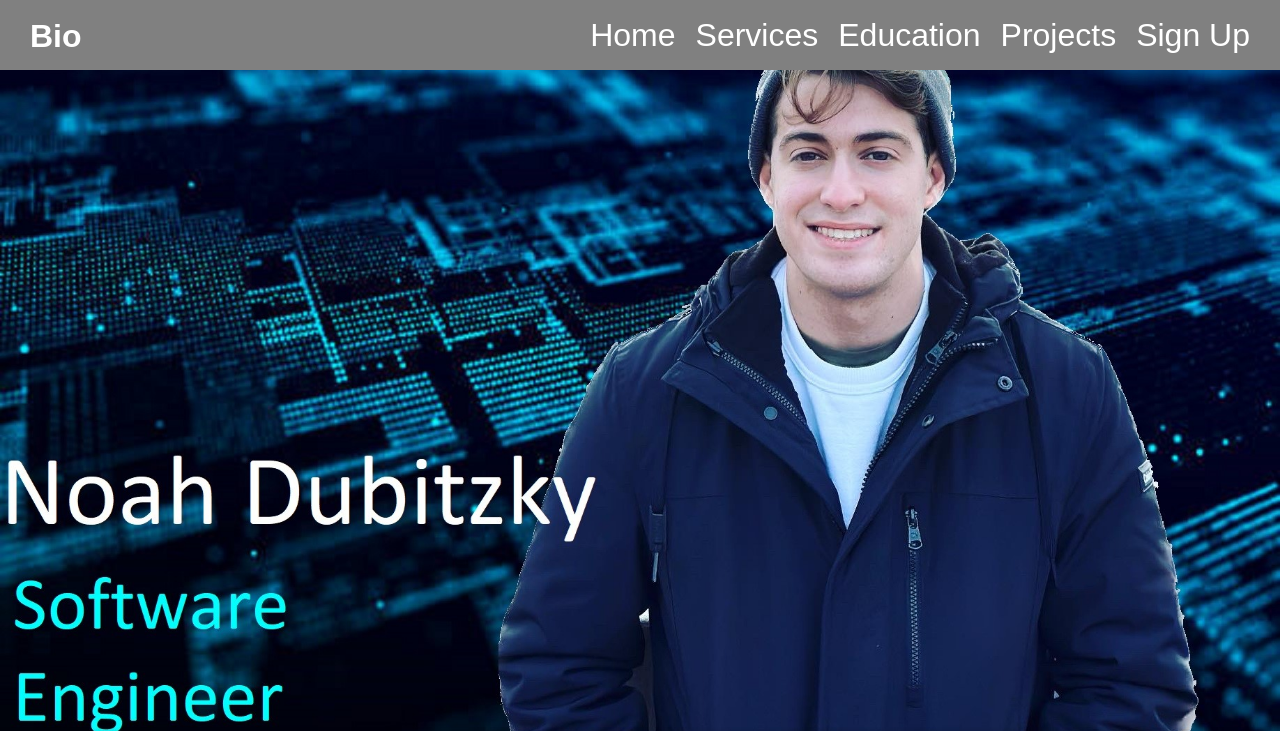
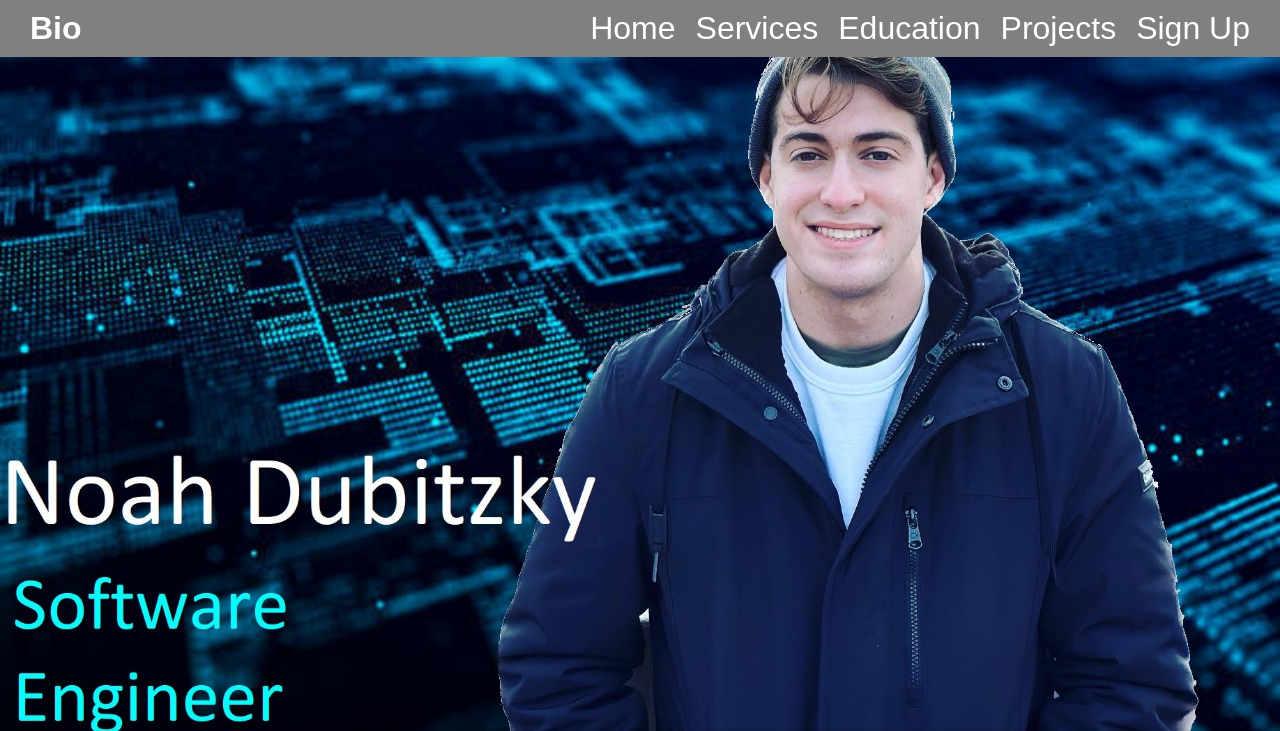
Before and after one commit to noah-dubitzky/Google_Resume_Server, a website: page public/mobile_polished/index.html in a window 1280 px wide. Shown: the top 731 px of the page. Drawn offline with Linux system fonts and the light colour scheme.

Commit message:
finishes to top bar

```diff
--- a/public/mobile_polished/index.html
+++ b/public/mobile_polished/index.html
@@ -11,7 +11,9 @@
 
 <body>
   <div class="top-bar">
-    <a href="#" class="left-tab">Bio</a>
+    <ul class="right-tabs">
+      <li><a href="#" style="font-weight:bold;">Bio</a></li>
+    </ul>
     <ul class="right-tabs">
       <li><a href="#">Home</a></li>
       <li><a href="#">Services</a></li>
--- a/public/mobile_polished/sheets/index.css
+++ b/public/mobile_polished/sheets/index.css
@@ -27,7 +27,6 @@ body {
     color: white;
     text-decoration: none;
     margin-right: auto;
-    margin-top: 3px;
   }
 
   .top-bar .right-tabs {
```
